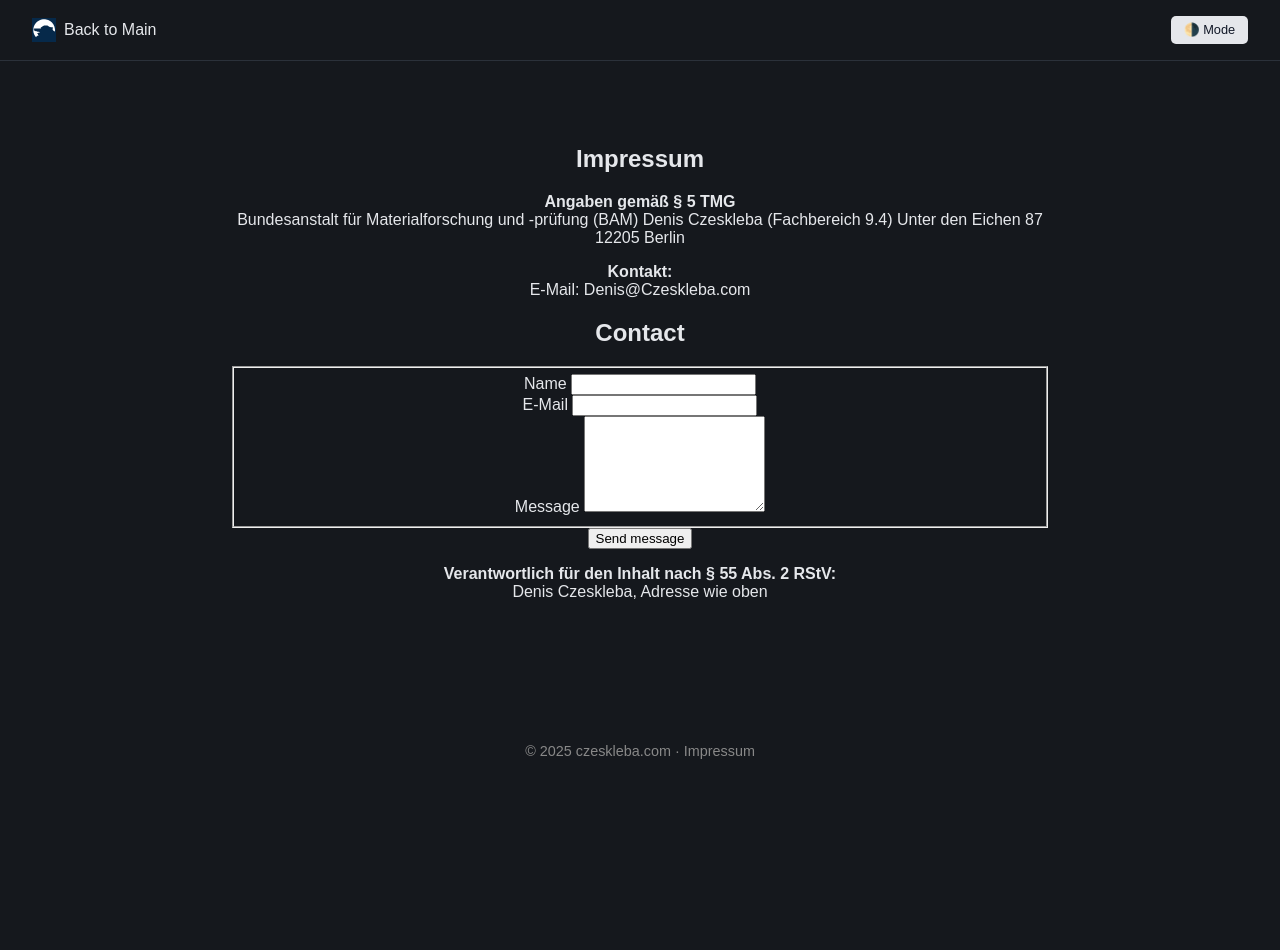
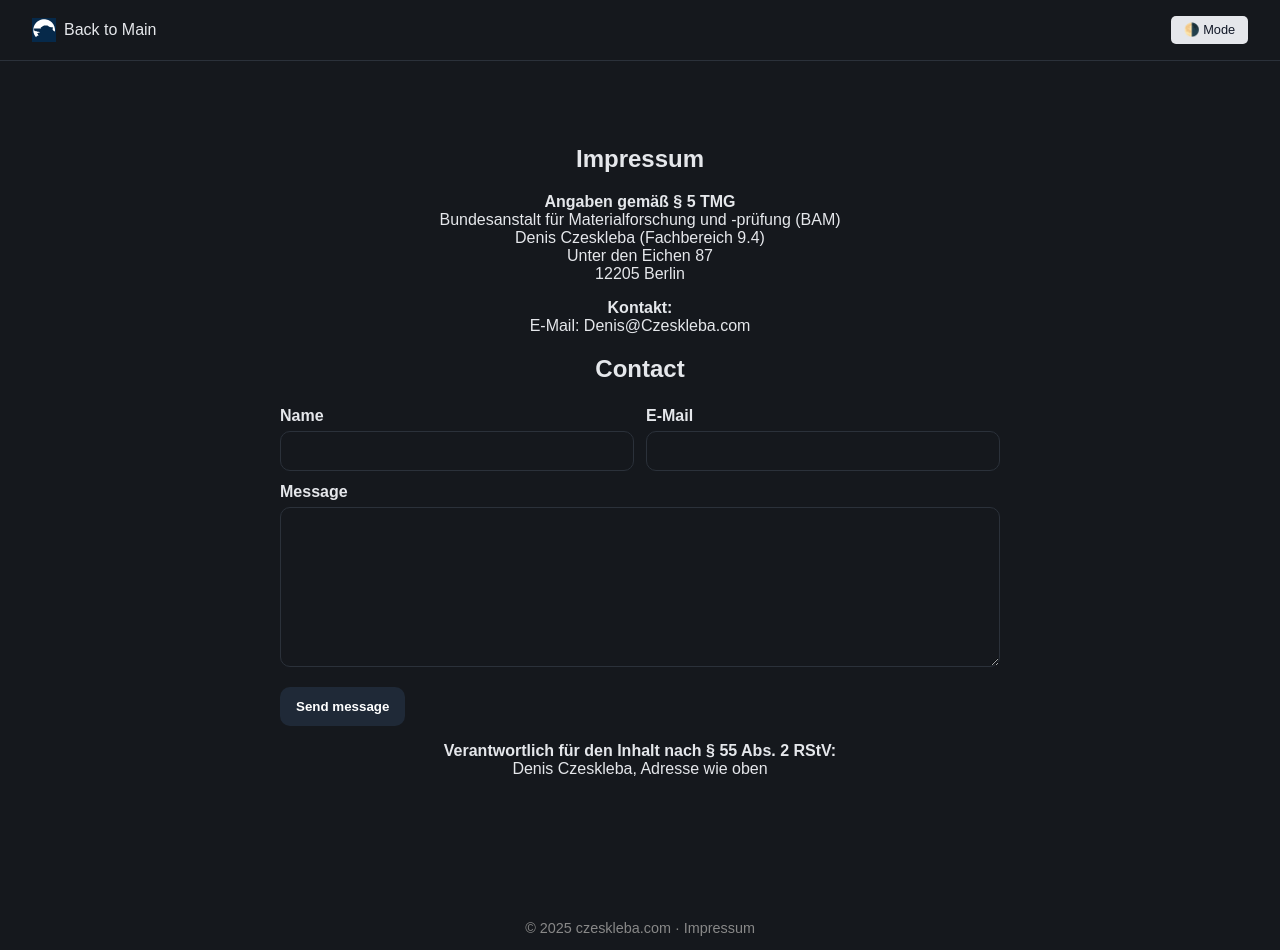
Before and after one commit to DenisCzeskleba/czeskleba.github.io, a Jekyll site: the page built from impressum.md, in a window 1280 px wide and 950 px high. Built offline with Jekyll 4.4.1, drawn with Linux system fonts in a browser that asks for light colours; some of the changed lines change nothing that is shown.

Commit message:
feat: enhance impressum contact form with improved styling and layout

```diff
--- a/impressum.md
+++ b/impressum.md
@@ -17,12 +17,72 @@
 
 ## Contact
 
-<form class="hdd-contrib-form" id="impressum-contact-form" action="https://formspree.io/f/mbdzovzk" method="POST" novalidate>
+
+<style>
+  .impressum-form {
+    margin: 1.5rem auto 0;
+    max-width: 720px;
+    text-align: left;
+    display: grid;
+    gap: 16px;
+  }
+  .impressum-form fieldset {
+    border: none;
+    padding: 0;
+    margin: 0;
+    display: grid;
+    gap: 12px;
+  }
+  .impressum-grid {
+    display: grid;
+    gap: 12px;
+    grid-template-columns: repeat(auto-fit, minmax(220px, 1fr));
+  }
+  .impressum-form label {
+    font-weight: 600;
+    display: block;
+    margin-bottom: 6px;
+  }
+  .impressum-form input,
+  .impressum-form textarea {
+    width: 100%;
+    padding: 10px 12px;
+    border-radius: 10px;
+    border: 1px solid var(--border);
+    font: inherit;
+    box-sizing: border-box;
+    background: var(--bg);
+    color: var(--text);
+  }
+  .impressum-form textarea {
+    min-height: 160px;
+    resize: vertical;
+  }
+  .impressum-actions {
+    display: flex;
+    gap: 12px;
+    align-items: center;
+  }
+  .impressum-actions button {
+    padding: 12px 16px;
+    border-radius: 10px;
+    border: none;
+    background: #1f2937;
+    color: #fff;
+    font-weight: 600;
+    cursor: pointer;
+  }
+  .impressum-status {
+    font-size: 0.95rem;
+  }
+</style>
+
+<form class="impressum-form" id="impressum-contact-form" action="https://formspree.io/f/mbdzovzk" method="POST" novalidate>
   <input type="text" name="_gotcha" style="display:none" tabindex="-1" autocomplete="off" />
   <input type="hidden" name="_subject" value="Website Contact (Impressum)" />
 
   <fieldset>
-    <div class="hdd-contrib-grid">
+    <div class="impressum-grid">
       <div>
         <label for="contact-name">Name</label>
         <input id="contact-name" name="name" required />
@@ -38,9 +98,9 @@
     </div>
   </fieldset>
 
-  <div class="hdd-contrib-actions">
+  <div class="impressum-actions">
     <button type="submit">Send message</button>
-    <span class="hdd-contrib-status" id="impressum-contact-status"></span>
+    <span class="impressum-status" id="impressum-contact-status"></span>
   </div>
 </form>
 
```
